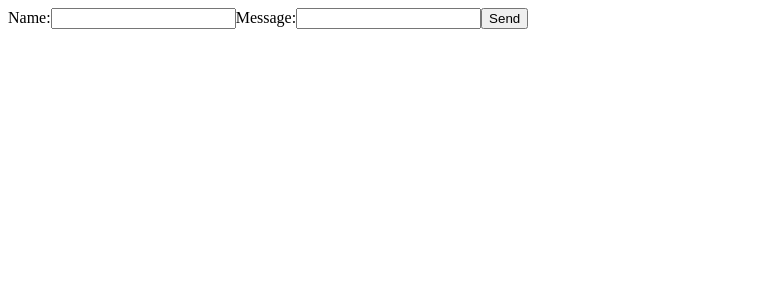
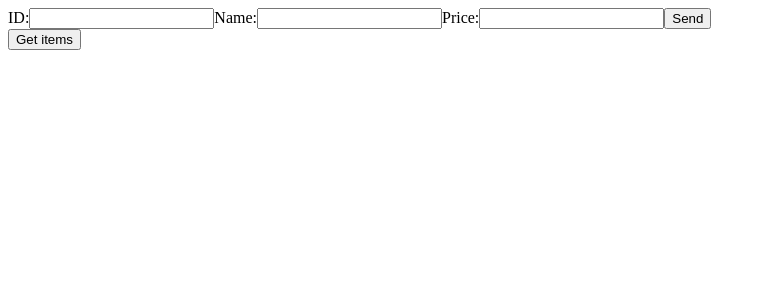
Before and after one commit to penao7/serverless-social-media-app, a React (Create React App) app: page / in a window 1280 px wide. Shown: the top 300 px of the page, without its empty margins (0-766 px from the left). Built offline with nearby package versions, Linux system fonts and the light colour scheme.

Commit message:
getitems deleteitem lamda

```diff
--- a/src/App.js
+++ b/src/App.js
@@ -5,21 +5,50 @@ function App() {
 
   const [payload, setPayload] = useState({
     name: '',
-    message: ''
+    price: '',
+    id: ''
   });
 
+  const [items, setItems] = useState([]);
+
   const handleChange = (e) => {
-    setPayload({...payload, [e.target.name]: e.target.value});
+    setPayload({ ...payload, [e.target.name]: e.target.value });
     console.log(payload.name);
   };
 
   const handleSubmit = async (e) => {
     e.preventDefault();
+    const item = {
+      id: payload.id,
+      name: payload.name,
+      price: payload.price
+    }
     try {
-      axios.post(
+      axios.put(
         process.env.REACT_APP_API_URL,
-        { 'key1': `${payload.name}, ${payload.message}` }
+        item
       );
+      setItems([...items, item]);
+    } catch (err) {
+      console.log('err', err);
+    }
+  };
+
+
+  const getItems = async () => {
+    try {
+      const { data } = await axios.get(process.env.REACT_APP_API_URL);
+      setItems(data.Items);
+    } catch (err) {
+      console.log('err', err);
+    }
+  };
+
+  const deleteItem = async (id) => {
+    try {
+      await axios.delete(`${process.env.REACT_APP_API_URL}/${id}`);
+      const filteredList = items.filter(item => item.id.toLocaleLowerCase().trim() !== id.toLocaleLowerCase().trim())
+      setItems(filteredList);
     } catch (err) {
       console.log('err', err);
     }
@@ -28,6 +57,14 @@ function App() {
   return (
     <div>
       <form onSubmit={handleSubmit}>
+        <label>ID:</label>
+        <input
+          type="text"
+          name="id"
+          onChange={handleChange}
+          value={payload.id}
+        />
+
         <label>Name:</label>
         <input
           type="text"
@@ -36,16 +73,29 @@ function App() {
           value={payload.name}
         />
 
-        <label>Message:</label>
+        <label>Price:</label>
         <input
           type="text"
-          name="message"
+          name="price"
           onChange={handleChange}
-          value={payload.message}
+          value={payload.price}
         />
 
         <button type="submit">Send</button>
       </form>
+      <button onClick={getItems}>Get items</button>
+      <table>
+        <tbody>
+          {items && items.map(item => (
+            <tr key={item.id}>
+              <td>{item.id}</td>
+              <td>{item.name}</td>
+              <td>{item.price}</td>
+              <td><button onClick={() => deleteItem(item.id)}>delete</button></td>
+            </tr>
+          ))}
+        </tbody>
+      </table>
     </div>
   );
 }
```
